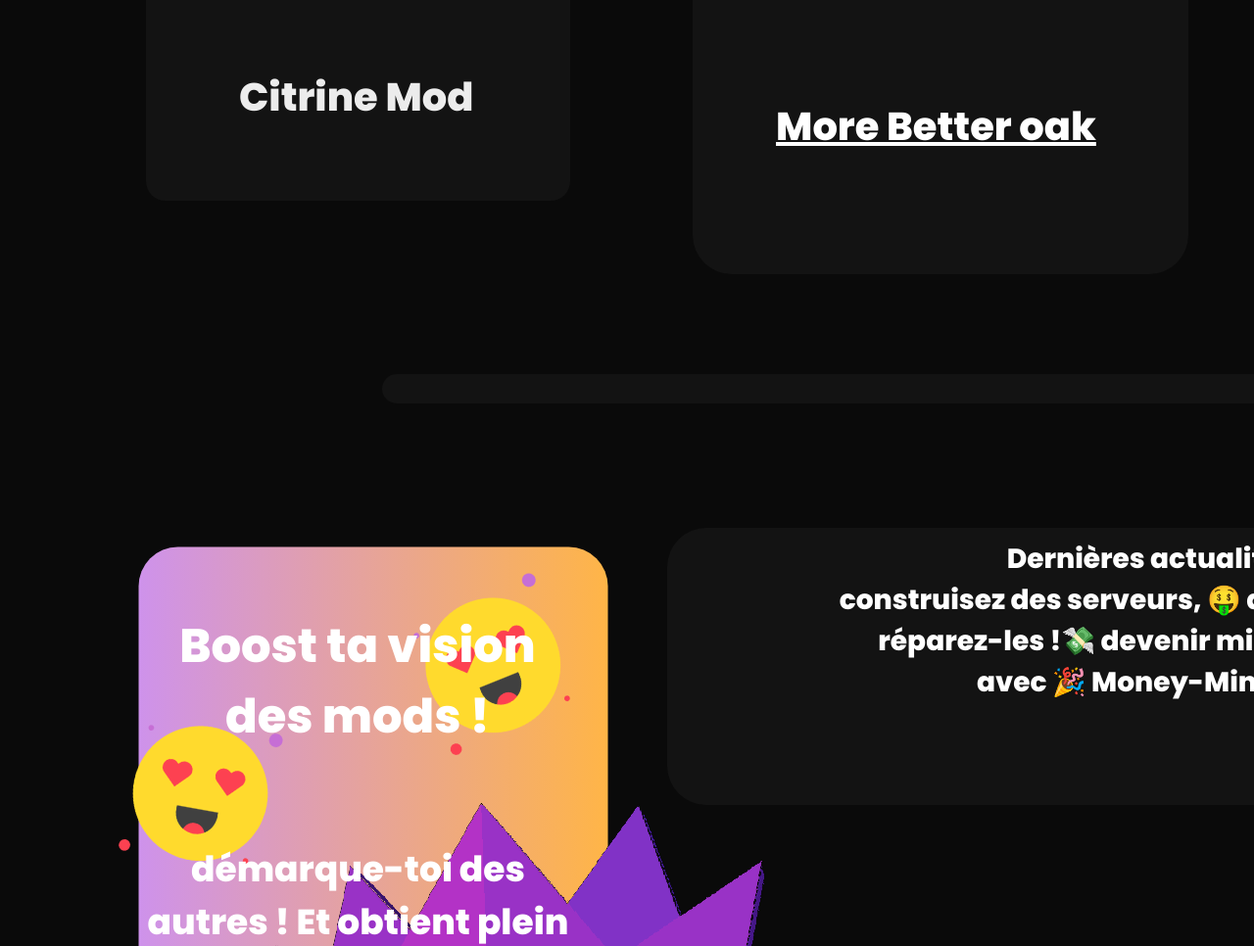
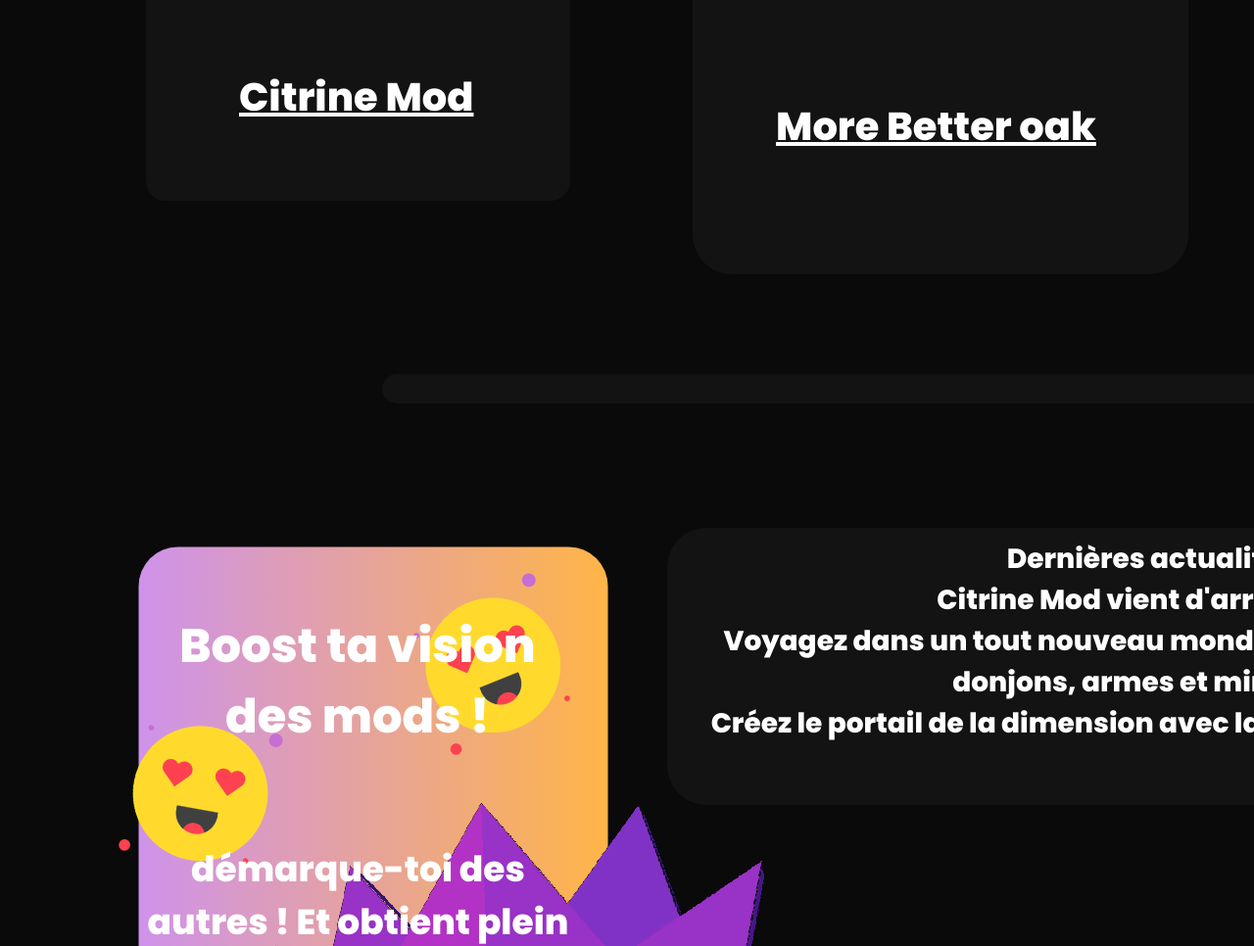
Before and after one commit to Ontami/View, a plain HTML site: page Index.html in a window 1280 px wide. Shown: the part 1630-2596 px from the top of the page at 98% size. Drawn offline with Linux system fonts and the light colour scheme.

Commit message:
Update Index.html

```diff
--- a/Index.html
+++ b/Index.html
@@ -25,15 +25,19 @@
     <div class="rectangle5"> </div>
     <div class="rectangle6"></div>
 
-    <h1 class="mod3">Citrine Mod</h1>
+    <h1 class="mod3"><a href="https://www.curseforge.com/minecraft/mc-mods/citrine">Citrine Mod</a>  </h1>
     <img class="fleche" src="./assets/271228.png" alt="">
     <h2 class="navbar"> CREATION De Ontami : </h2>
     <div class="bar"> </div>
     <div class="rectangle8"></div>
     <div class="rectangle7"> </div>
     <img class="img3" src="./assets/chest.png" alt="">
-    <h2 class="actu">Dernières actualités <br> construisez des serveurs,  🤑 alimentez-les !<br> réparez-les !💸
-devenir milliardaire 🎉<br> avec 🎉  Money-Miner 🎉<br>
+    <h2 class="actu">Dernières actualités <br>
+        Citrine Mod vient d'arriver ! 🍰  <br>
+Voyagez dans un tout nouveau monde de pierre jaune, boss, donjons, armes et minerais. <br>
+Créez le portail de la dimension avec la brique et le briquet ! 🎉  <br>
+
+        <br>
 </h2>
         <img class="smile" src="./assets/4486641.png" alt="">
         <img class="smile2" src="./assets/4486641.png" alt="">
```
